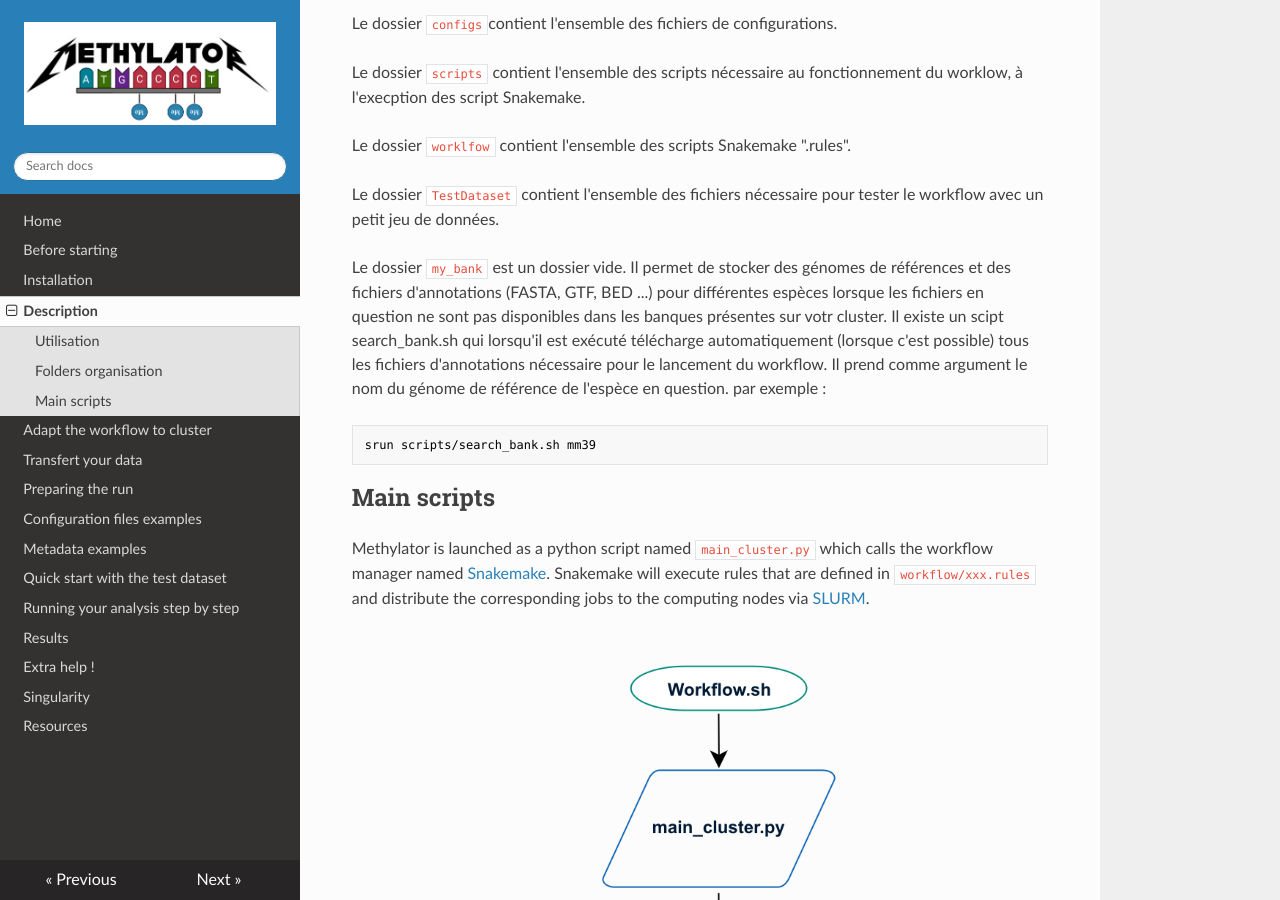
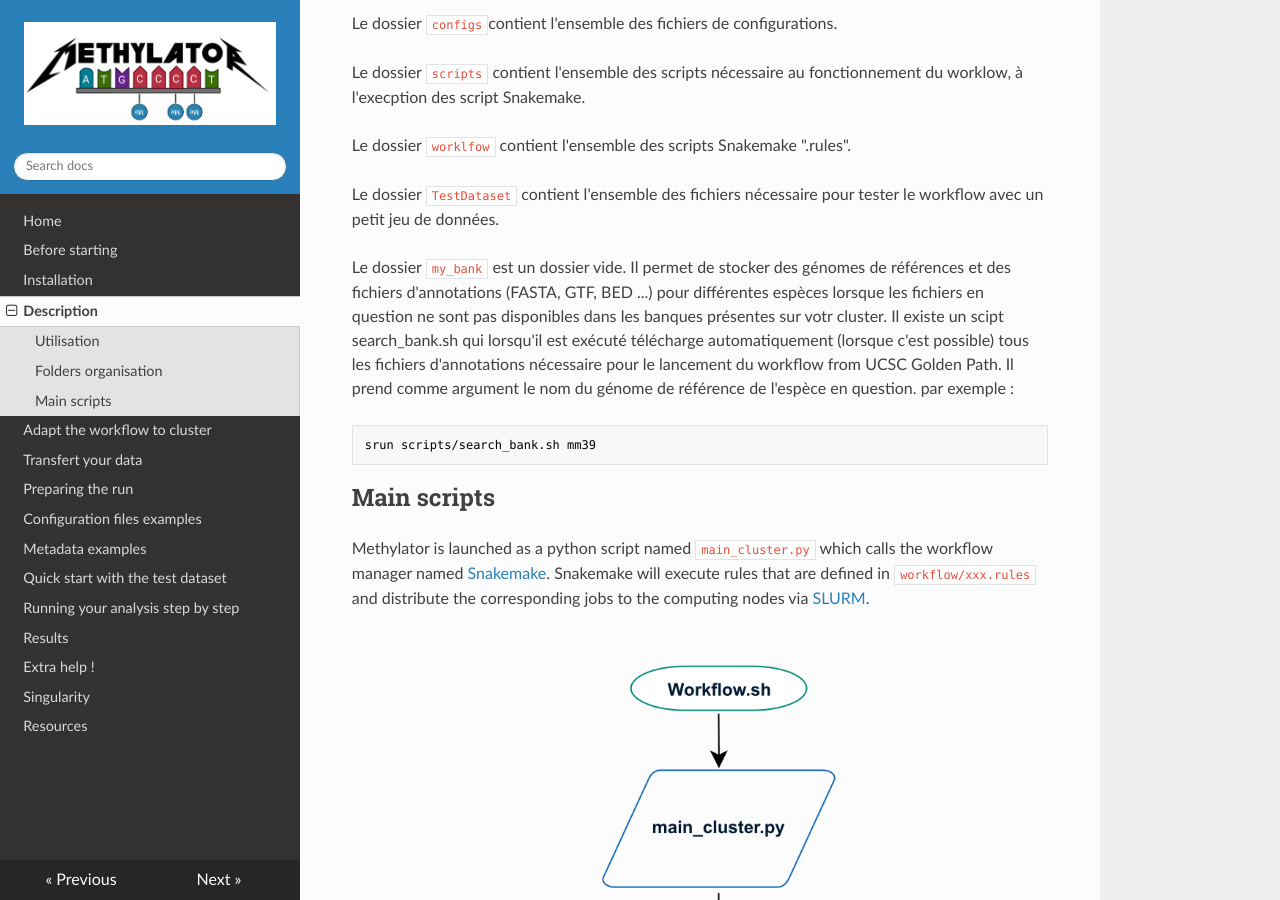
Before and after one commit to parisepigenetics/Methylator-Documentation, an MkDocs documentation site: the page built from docs/description.md, in a window 1280 px wide and 900 px high, scrolled down 385 px. Built offline with MkDocs 1.6.1, drawn with Linux system fonts in a browser that asks for light colours; nearby versions of some CDN libraries.

Commit message:
Update description.md

````diff
--- a/docs/description.md
+++ b/docs/description.md
@@ -17,7 +17,7 @@ Le dossier ` worklfow ` contient l'ensemble des scripts Snakemake ".rules".
 
 Le dossier ` TestDataset ` contient l'ensemble des fichiers nécessaire pour tester le workflow avec un petit jeu de données.
 
-Le dossier ` my_bank ` est un dossier vide. Il permet de stocker des génomes de références et des fichiers d'annotations (FASTA, GTF, BED ...) pour différentes espèces lorsque les fichiers en question ne sont pas disponibles dans les banques présentes sur votr cluster. Il existe un scipt search_bank.sh qui lorsqu'il est exécuté télécharge automatiquement (lorsque c'est possible) tous les fichiers d'annotations nécessaire pour le lancement du workflow. Il prend comme argument le nom du génome de référence de l'espèce en question. par exemple :
+Le dossier ` my_bank ` est un dossier vide. Il permet de stocker des génomes de références et des fichiers d'annotations (FASTA, GTF, BED ...) pour différentes espèces lorsque les fichiers en question ne sont pas disponibles dans les banques présentes sur votr cluster. Il existe un scipt search_bank.sh qui lorsqu'il est exécuté télécharge automatiquement (lorsque c'est possible) tous les fichiers d'annotations nécessaire pour le lancement du workflow from UCSC Golden Path. Il prend comme argument le nom du génome de référence de l'espèce en question. par exemple :
 
 ``` sh
 srun scripts/search_bank.sh mm39
````
